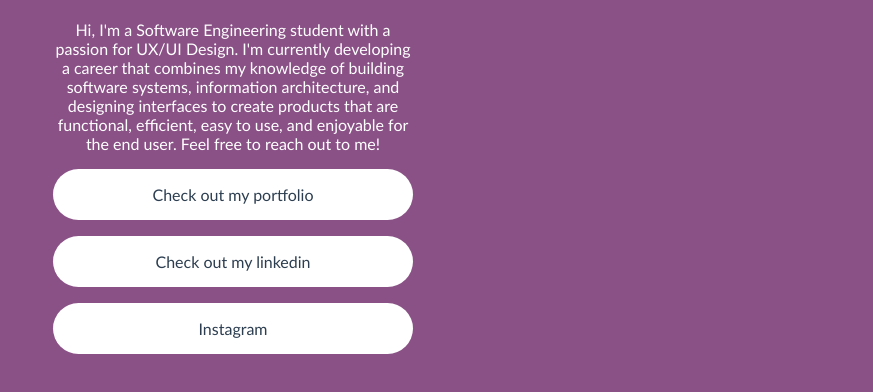
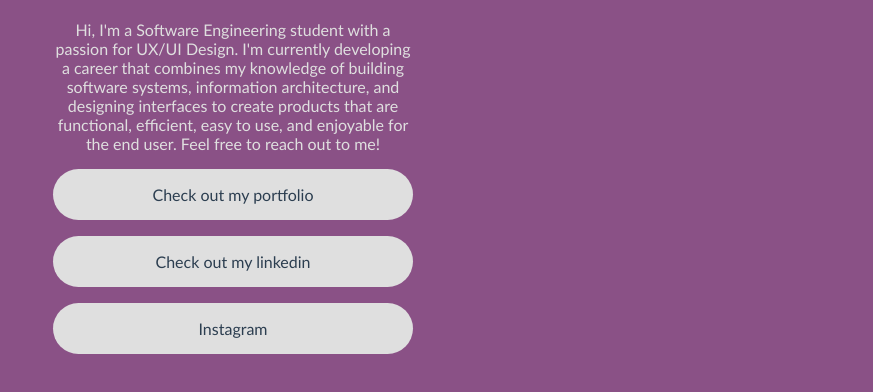
Before and after one commit to isabellacristina/Linktree, a plain HTML site: page index.html in a window 1280 px wide. Shown: the part 298-690 px from the top of the page, without its empty margins (407-1280 px from the left). Drawn offline with Linux system fonts and the light colour scheme.

Commit message:
color changed?

```diff
--- a/style.css
+++ b/style.css
@@ -14,12 +14,12 @@ img {
   body {
     background-color: #8a5186;
     transition: background-color 2s ease;
-    color: white;
+    color: rgb(223, 223, 223);
     font-family: 'Trebuchet MS';
   }
 
   a {
-    background-color: white;
+    background-color: rgb(223, 223, 223);
     color: #2C3E50;
     display: block;
     text-align: center;
```
